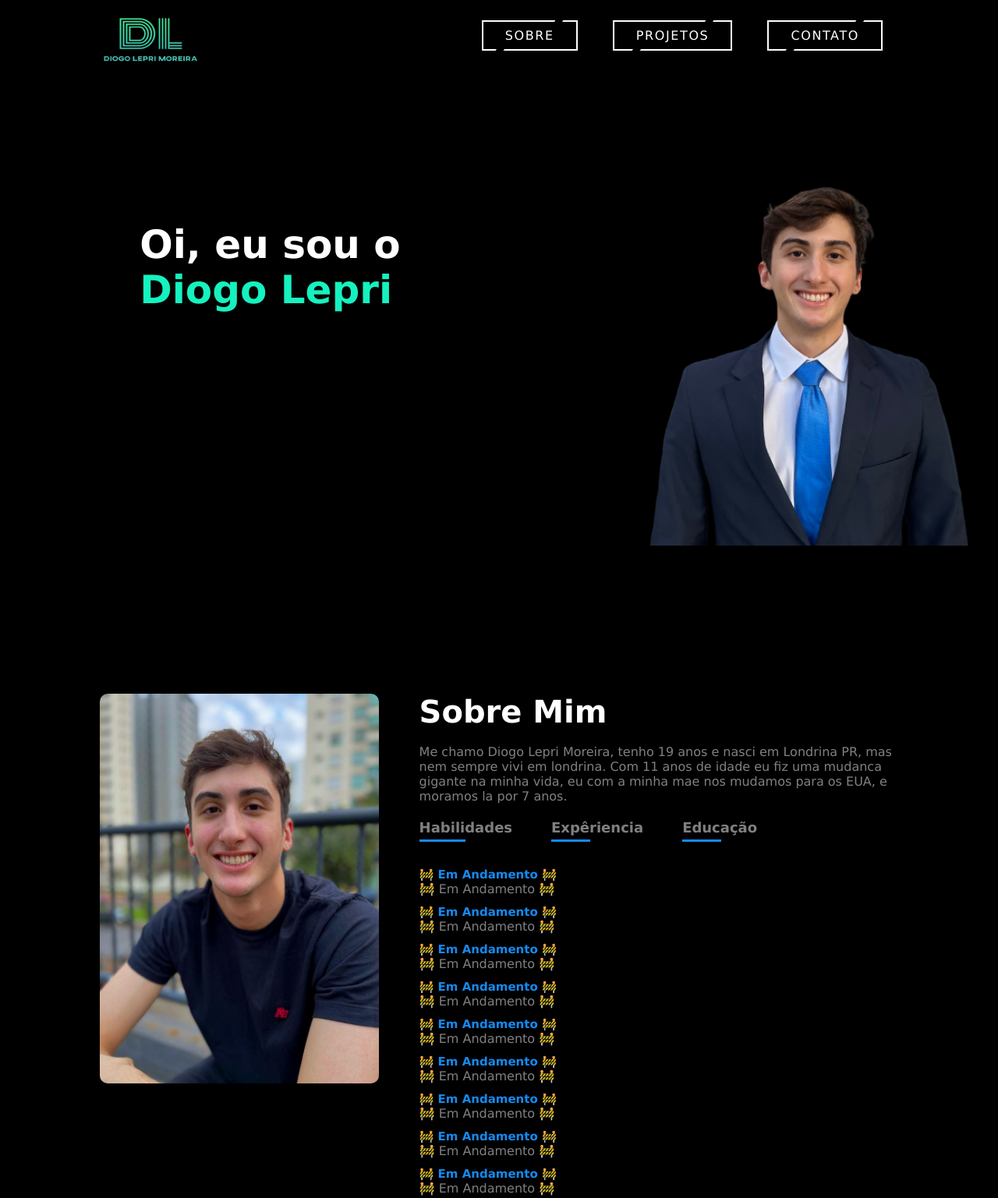
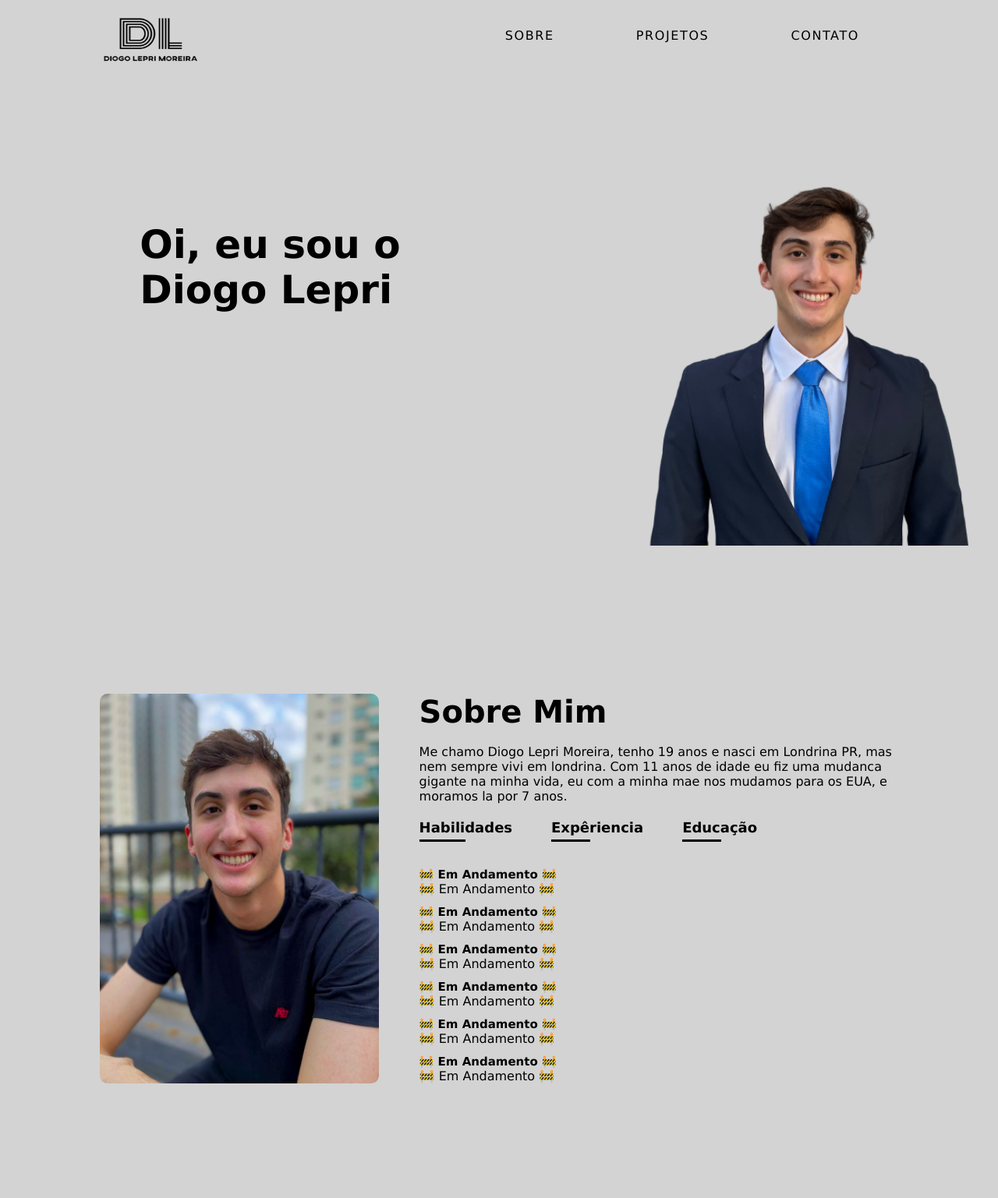
Before and after one commit to DiogoLepri/NPITESTE, a plain HTML site: page Portifolio/index.html in a window 1280 px wide. Shown: the whole page at 78% size. After the commit the page ends 1490 px from the top, so only its background shows below. Drawn offline with Linux system fonts and the light colour scheme.

Commit message:
Cor site

```diff
--- a/Portifolio/index.html
+++ b/Portifolio/index.html
@@ -11,11 +11,11 @@
 <div id="header">
     <div class="container">
         <nav>
-            <img src="Imagens/logo.png" width="130" height="70" class="logo"></img>
+            <img src="Imagens/logo.preto-removebg-preview.png" width="130" height="70" class="logo"></img>
             <ul>
-                <li><a href="#" style="--clr:#15F1BF;"><span>Sobre</span><i></i></a></li>
-                <li><a href="#" style="--clr:#15F1BF;"><span>Projetos</span><i></i></a></li>
-                <li><a href="#" style="--clr:#15F1BF;"><span>Contato</span><i></i></a></li>
+                <li><a href="#" style="--clr:#000000;"><span>Sobre</span><i></i></a></li>
+                <li><a href="#" style="--clr:#000000;"><span>Projetos</span><i></i></a></li>
+                <li><a href="#" style="--clr:#000000;"><span>Contato</span><i></i></a></li>
             </ul>
         </nav>
         <div class="header-text">
@@ -42,12 +42,6 @@
                     <p class="tab-links"><b>Expêriencia</b></p>
                     <p class="tab-links"><b>Educação</b></p>
                 </div>
-                <div class="tab-contents">
-                    <ul>
-                        <li><span><b>🚧    Em Andamento    🚧</b></span><br>🚧      Em Andamento       🚧</li>
-                        <li><span><b>🚧    Em Andamento    🚧</b></span><br>🚧      Em Andamento       🚧</li>
-                        <li><span><b>🚧    Em Andamento    🚧</b></span><br>🚧      Em Andamento       🚧</li>
-                    </ul>
                 <div class="tab-contents">
                     <ul>
                         <li><span><b>🚧    Em Andamento    🚧</b></span><br>🚧      Em Andamento       🚧</li>
--- a/Portifolio/style.css
+++ b/Portifolio/style.css
@@ -5,7 +5,7 @@
     box-sizing: border-box;
 }
 body{
-    background-color: black;
+    background-color: #d3d3d3;
 }
 #header{
     width: 100%;
@@ -32,8 +32,8 @@ nav ul li{
 }
 a{
     position: relative;
-    background: #fff;
-    color: #fff;
+    background: #d3d3d3;
+    color: #000000;
     text-decoration: none;
     text-transform: uppercase;
     font-size: 1em;
@@ -43,7 +43,7 @@ a{
     transition: 0.5s;
 }
 a:hover{
-    background:var(--clr);
+    background: #d3d3d3;
     color: var(--clr);
     letter-spacing: 0.25em;
     box-shadow: 0 0 25px var(--clr);
@@ -52,7 +52,7 @@ a:before{
     content: '';
     position: absolute;
     inset: 2px;
-    background: black;
+    background:  #d3d3d3;
 }
 a span{
     position: relative;
@@ -70,7 +70,7 @@ a i::before{
     left: 80%;
     width: 10px;
     height: 4px;
-    background: black;
+    background: ;
     transform: translateX(-50%) skewX(325deg);
     transition: 0.5S ;
 }
@@ -85,7 +85,7 @@ a i::after{
     left: 20%;
     width: 10px;
     height: 4px;
-    background: black;
+    background: ;
     transform: translateX(-50%) skewX(325deg);
     transition: 0.5S ;
 }
@@ -98,15 +98,15 @@ a:hover i::after{
     margin-left: 5%;
     margin-top: 20%;
     font-size: 50px;
-    color: #fff;
+    color: #000000;
 }
 .header-text h1 span{
-    color: #15F1BF;
+    color: #000000;
 }
 /* -----------Sobre------------- */
 #about{
     padding: 80px 0;
-    color: grey;
+    color: rgb(0, 0, 0);
 }
 .row{
     display: flex;
@@ -130,7 +130,7 @@ a:hover i::after{
 .sub-title{
     font-size: 40px;
     font-weight: 600;
-    color: #fff;
+    color: #000000;
 }
 .tab-titles{
     display: flex;
@@ -148,7 +148,7 @@ a:hover i::after{
     content: '';
     width: 50px;
     height: 3px;
-    background: #158af1;
+    background: #000000;
     position: absolute;
     left: 0;
     bottom: -8px;
@@ -162,6 +162,6 @@ a:hover i::after{
     margin: 10px 0;
 }
 .tab-contents ul li span{
-    color:#158af1;
+    color: #000000;
     font-size: 15px;
 }
```
Also changed, not shown: Portifolio/Imagens/logo.preto-removebg-preview.png (added).
